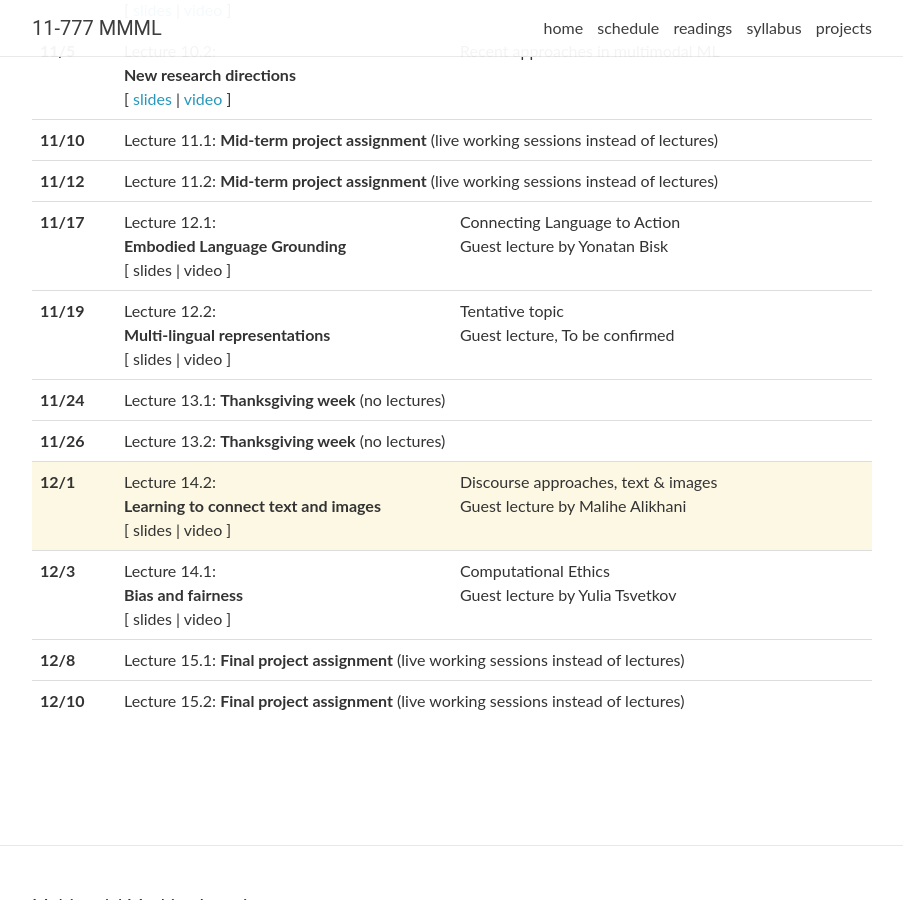
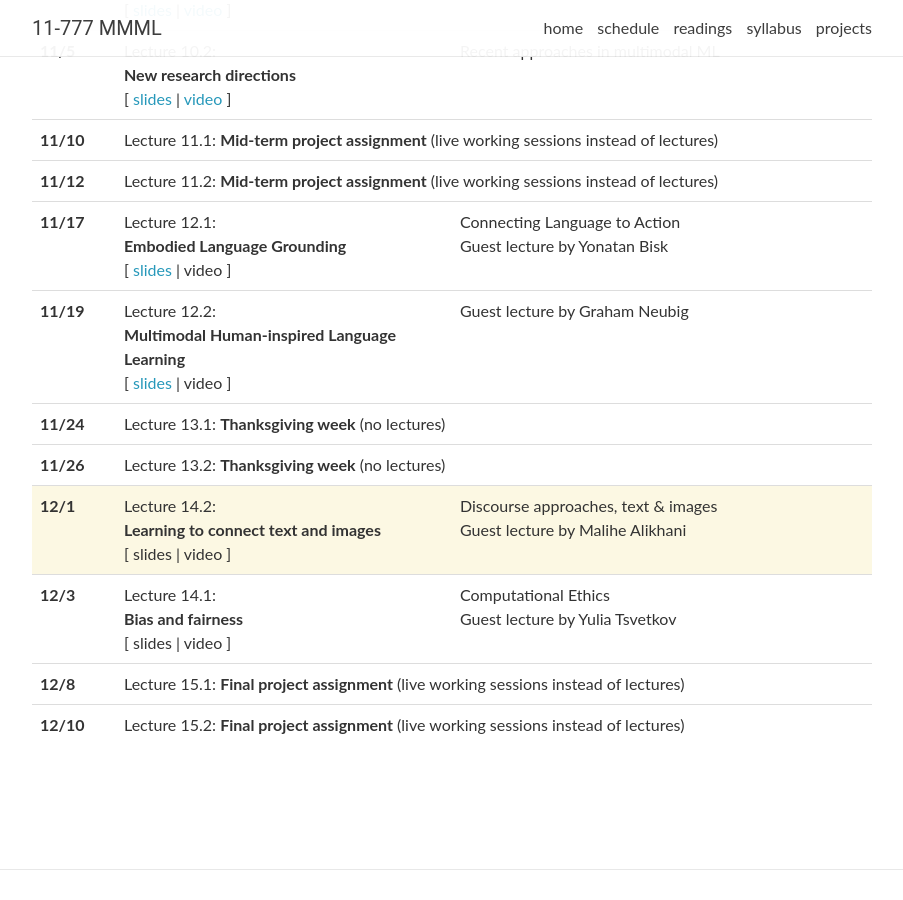
Before and after one commit to CMU-MultiComp-Lab/mmml-course, a Jekyll site: the page built from _pages/schedule.md, in a window 1280 px wide and 900 px high, scrolled down 1778 px. Shown: the whole window, without its empty margins (188-1091 px from the left). Built offline with Jekyll 4.4.1, drawn with Linux system fonts in a browser that asks for light colours; nearby versions of some CDN libraries; comment, search, counter and statistics services are not loaded.

Commit message:
Update lectures.yml

```diff
--- a/_data/lectures.yml
+++ b/_data/lectures.yml
@@ -261,7 +261,7 @@
   title: >
     Lecture 12.1: <br/>
     <strong>Embodied Language Grounding</strong>
-  slides:
+  slides: "https://piazza.com/class_profile/get_resource/kcnr11wq24q6z7/khoz5r5r21t4w8"
   video:
   topics:
     - Connecting Language to Action <br/>
@@ -272,12 +272,11 @@
 - date: 11/19
   title: >
     Lecture 12.2: <br/>
-    <strong>Multi-lingual representations</strong>
-  slides:
+    <strong>Multimodal Human-inspired Language Learning</strong>
+  slides: "https://piazza.com/class_profile/get_resource/kcnr11wq24q6z7/khpa65fn75i56o"
   video:
   topics:
-    - Tentative topic <br/>
-    - Guest lecture, To be confirmed
+    - Guest lecture by Graham Neubig
   readings:
   logistics:
 
```
